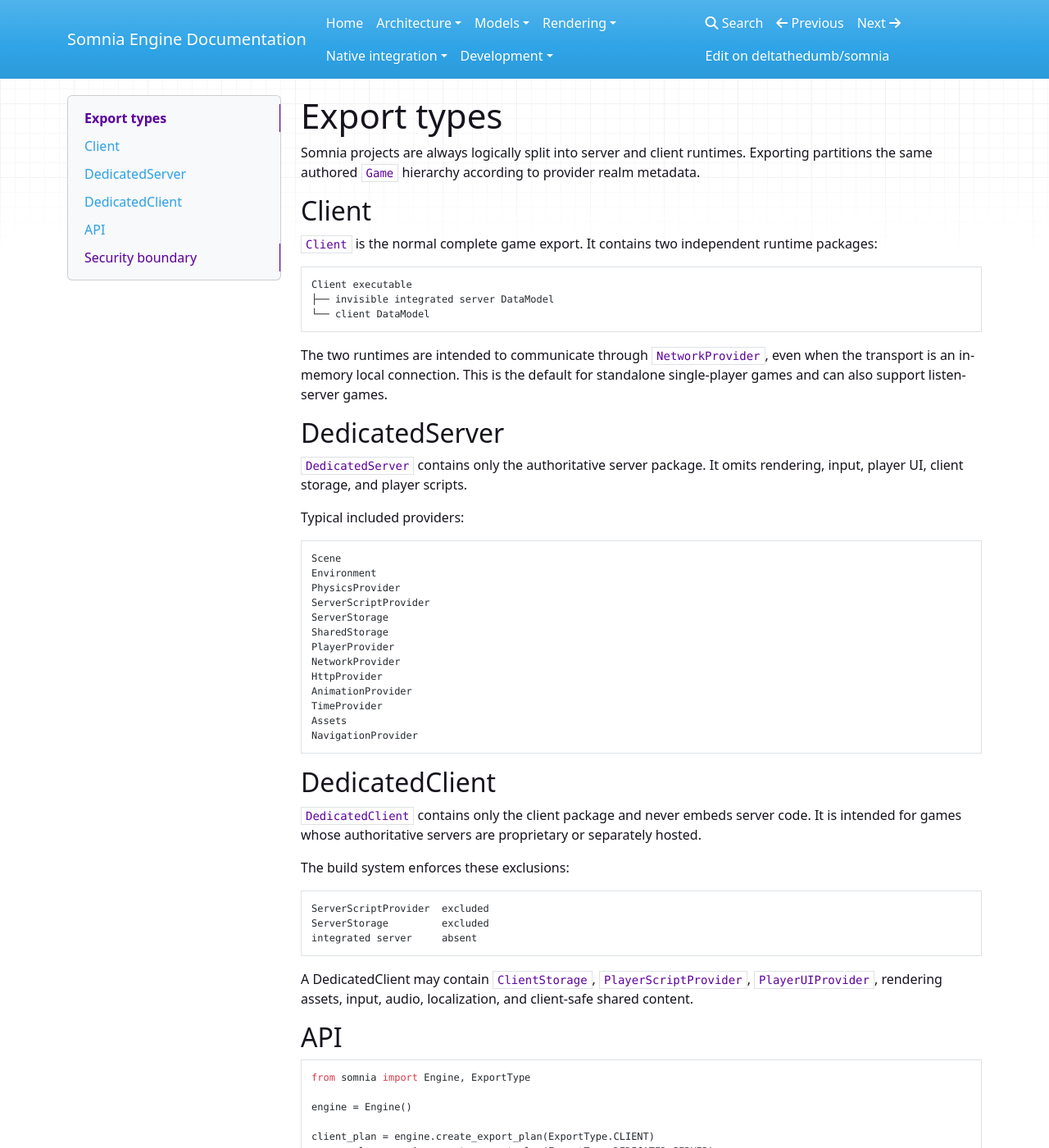
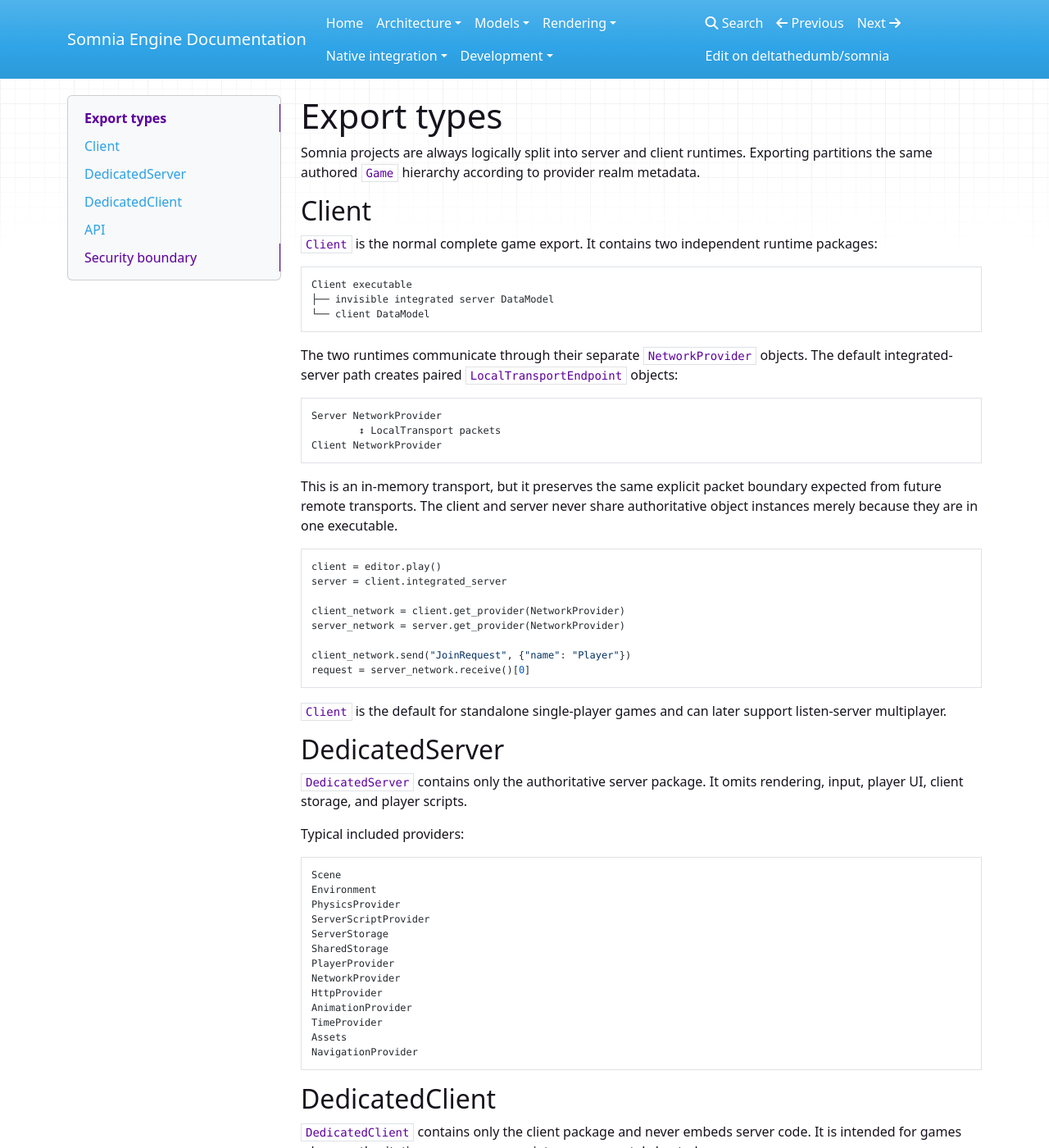
Before and after one commit to deltathedumb/somnia, an MkDocs documentation site: the page built from docs/exports.md, in a window 1280 px wide and 1400 px high. Shown: the whole window at 82% size. Built offline with MkDocs 1.6.1, drawn with Linux system fonts in a browser that asks for light colours; nearby versions of some CDN libraries; some of the changed text lies outside the part shown.

Commit message:
Document integrated LocalTransport behavior

````diff
--- a/docs/exports.md
+++ b/docs/exports.md
@@ -12,7 +12,28 @@
 └── client DataModel
 ```
 
-The two runtimes are intended to communicate through `NetworkProvider`, even when the transport is an in-memory local connection. This is the default for standalone single-player games and can also support listen-server games.
+The two runtimes communicate through their separate `NetworkProvider` objects. The default integrated-server path creates paired `LocalTransportEndpoint` objects:
+
+```text
+Server NetworkProvider
+        ↕ LocalTransport packets
+Client NetworkProvider
+```
+
+This is an in-memory transport, but it preserves the same explicit packet boundary expected from future remote transports. The client and server never share authoritative object instances merely because they are in one executable.
+
+```python
+client = editor.play()
+server = client.integrated_server
+
+client_network = client.get_provider(NetworkProvider)
+server_network = server.get_provider(NetworkProvider)
+
+client_network.send("JoinRequest", {"name": "Player"})
+request = server_network.receive()[0]
+```
+
+`Client` is the default for standalone single-player games and can later support listen-server multiplayer.
 
 ## DedicatedServer
 
@@ -48,7 +69,7 @@
 integrated server     absent
 ```
 
-A DedicatedClient may contain `ClientStorage`, `PlayerScriptProvider`, `PlayerUIProvider`, rendering assets, input, audio, localization, and client-safe shared content.
+A DedicatedClient may contain `ClientStorage`, `PlayerScriptProvider`, `PlayerUIProvider`, rendering assets, input, audio, localization, and client-safe shared content. Its `NetworkProvider` must be attached to a remote transport by the exported game runtime rather than silently creating a local server.
 
 ## API
 
````
